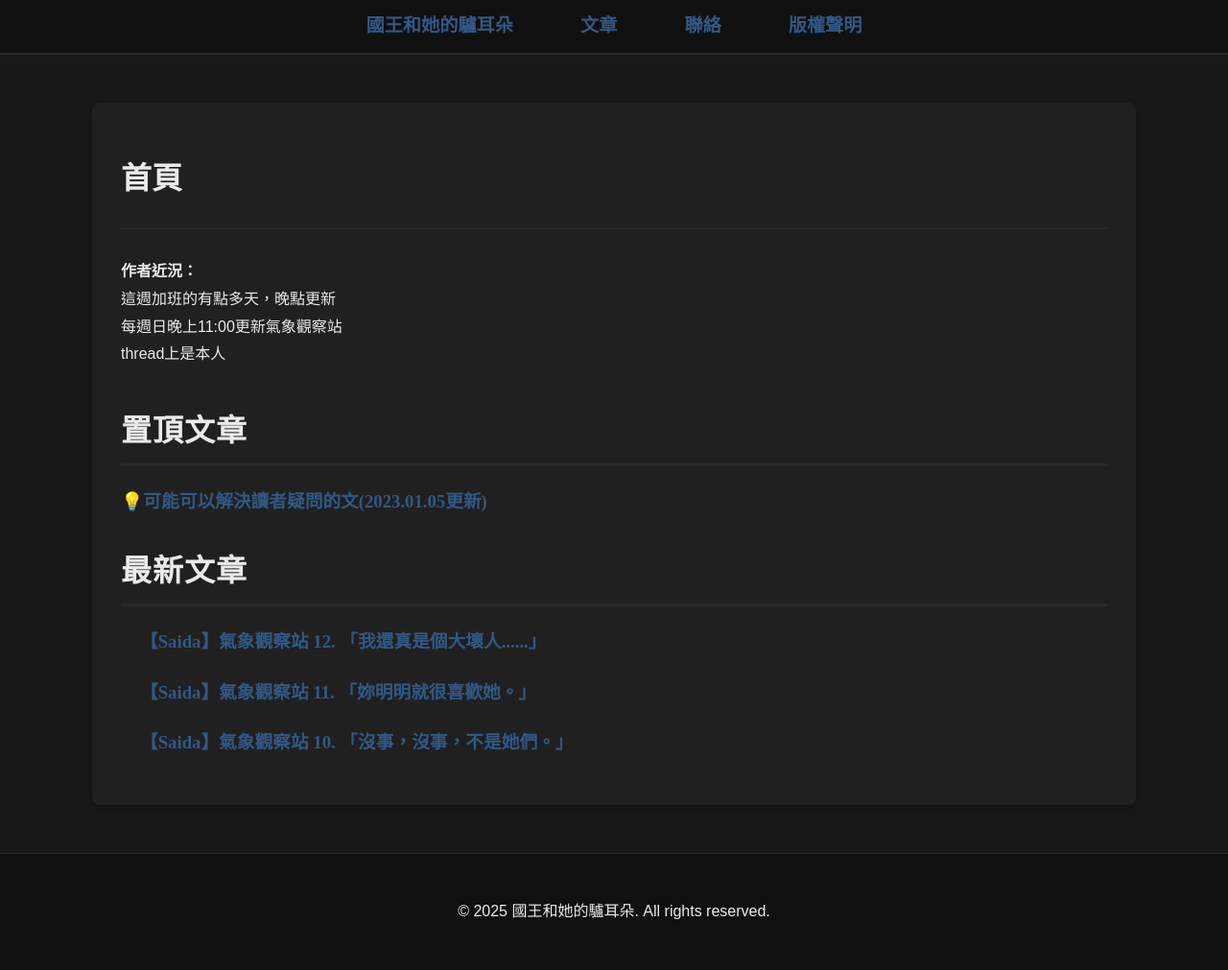
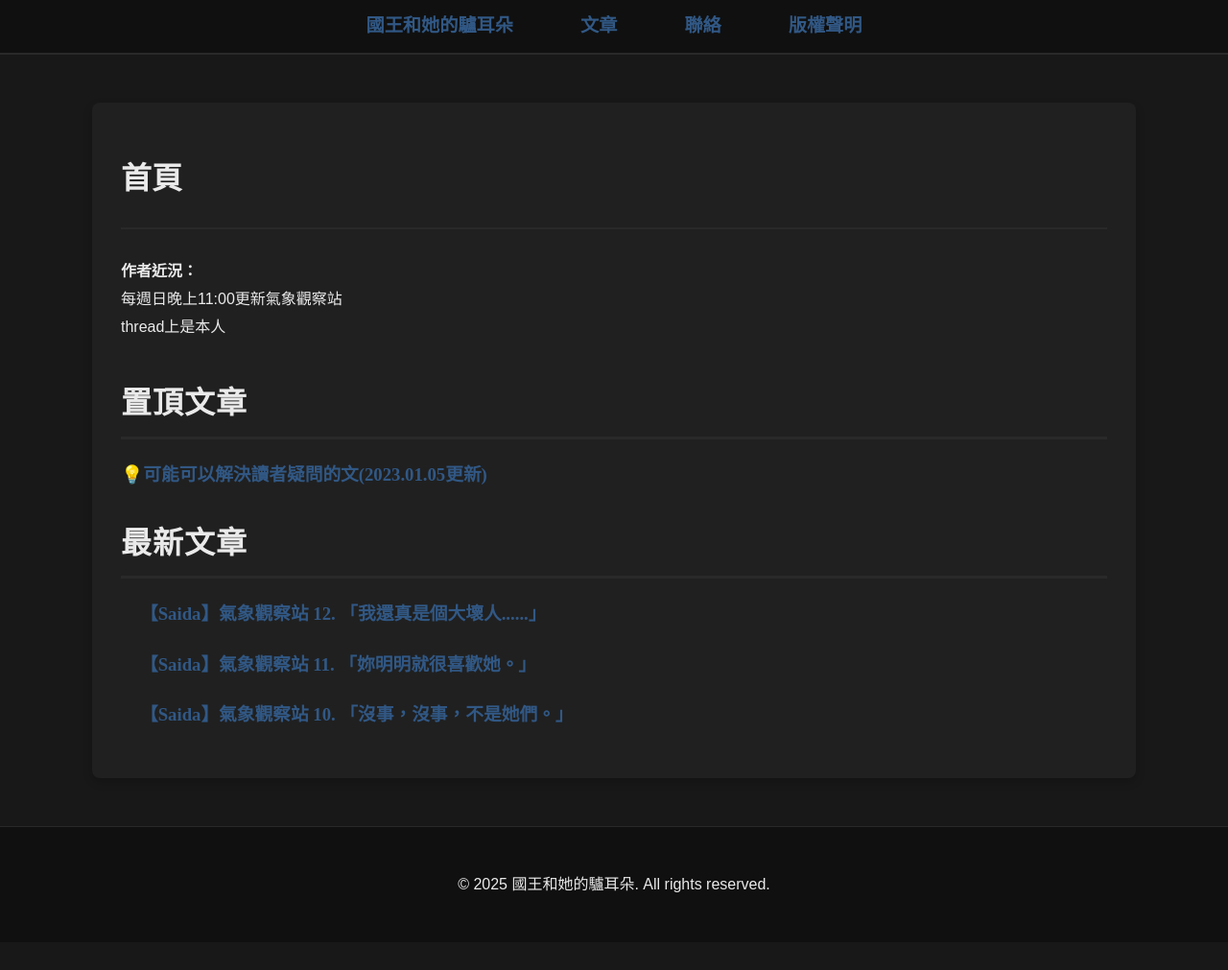
Before and after one commit to thekingwithdonkeyears/website, a Jekyll site: the page built from index.html, in a window 1280 px wide. Shown: the whole page at 96% size. Built offline with Jekyll 4.4.1, drawn with Linux system fonts in a browser that asks for light colours; the list of posts is cut into pages by our own code; after the commit the page ends 982 px from its top, so only the background shows below that.

Commit message:
Update index.html

```diff
--- a/index.html
+++ b/index.html
@@ -10,7 +10,7 @@ permalink: "/"
 </header>
 
 <section>
-    <p><strong>作者近況：</strong> <br>這週加班的有點多天，晚點更新<br>每週日晚上11:00更新氣象觀察站<br>thread上是本人</p>
+    <p><strong>作者近況：</strong><br>每週日晚上11:00更新氣象觀察站<br>thread上是本人</p>
 </section>
 
 <section>
```
